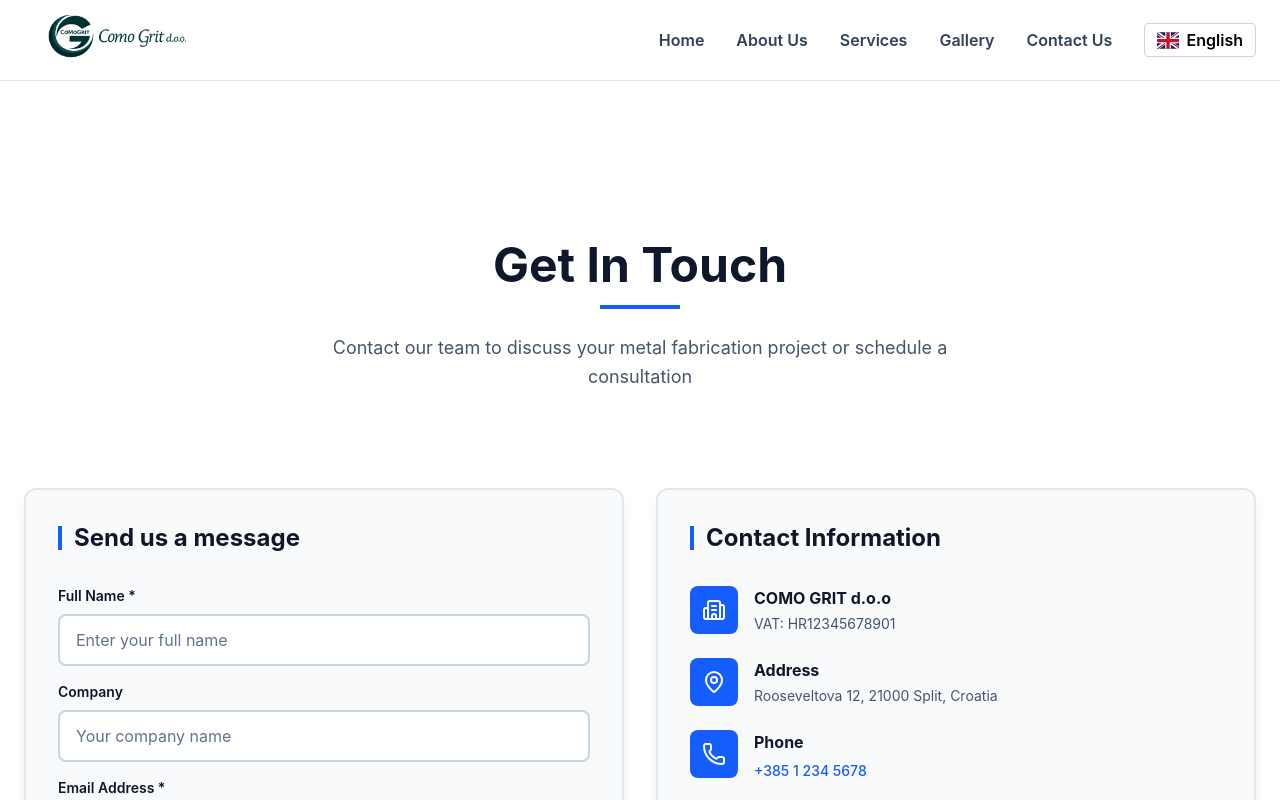
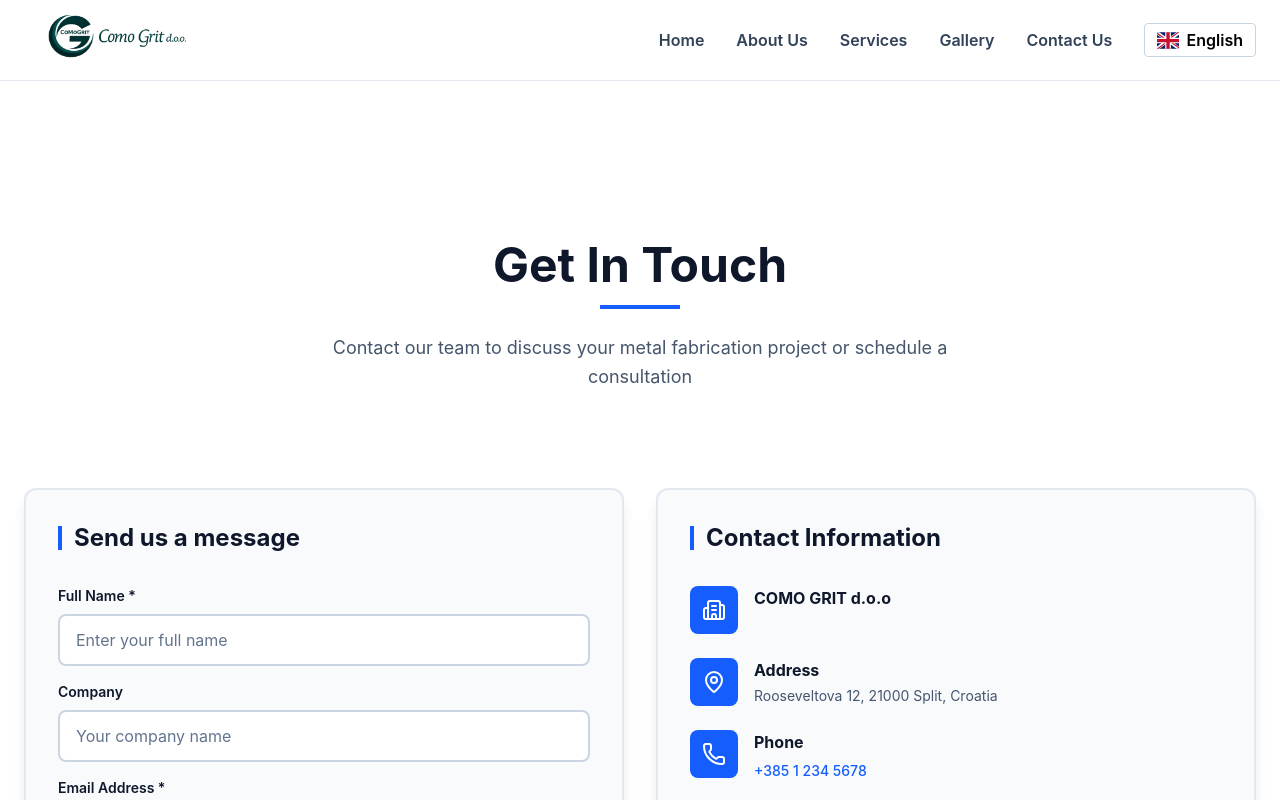
Before and after one commit to rainbow223442/como-grit-4, a React (Vite) app: page /Contact in a window 1280 px wide. Shown: the top 800 px of the page. Built offline with nearby package versions, Linux system fonts and the light colour scheme.

Commit message:
Updated ContactUs.jsx

```diff
--- a/src/pages/ContactUs.jsx
+++ b/src/pages/ContactUs.jsx
@@ -43,7 +43,6 @@ export default function ContactUs() {
   const contactInfo = {
     companyName: "COMO GRIT d.o.o",
     address: "Rooseveltova 12, 21000 Split, Croatia",
-    registrationNumber: "VAT: HR12345678901",
     phone: "+385 1 234 5678",
     email: "service@comogrit.com",
     keyStaff: [
```
